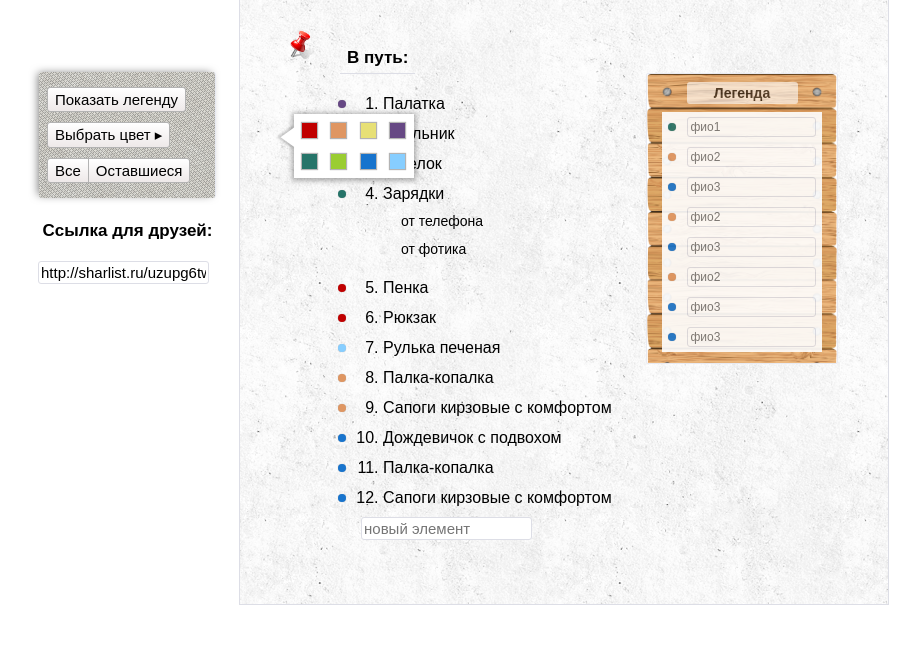
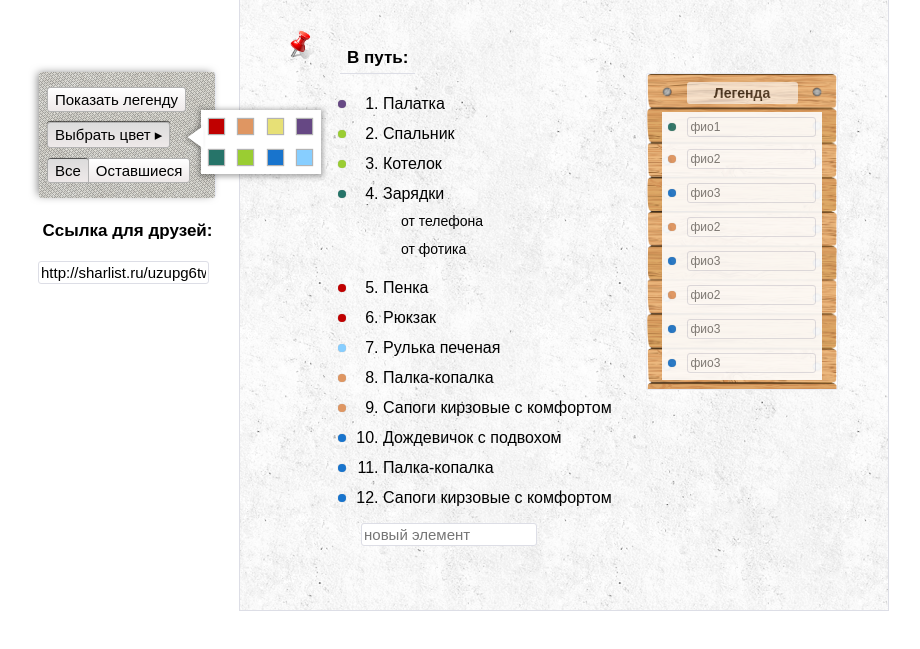
Before and after one commit to aeronka/sharlist, a plain HTML site: page list.html in a window 1280 px wide. Both pictures are taken after a click on the label "Все". Shown: the part 151-800 px from the top of the page, without its empty margins (186-1106 px from the left). Drawn offline with Linux system fonts and the light colour scheme.

Commit message:
Выравнены элементы легенды, добавлена кликабельность к меню

```diff
--- a/css/content.css
+++ b/css/content.css
@@ -49,11 +49,11 @@
 }
 
 .new_elem {
-    width: 165px;
+    width: 170px;
     font-size: 15px;
     padding: 2px;
     border-radius: 3px;
-    margin: 4px 0 4px -22px;
+    margin: 10px 0px 4px -22px;
     border: 1px solid #dddee6;
 }
 
@@ -67,7 +67,7 @@
 /*  ----  List page style content legend----  */
 
 .legend {
-    padding: 8px 15px;
+    padding: 8px 15px 0px 15px;
     border: 1px solid #e8eaf2;
     border-radius: 2px;
     width: 160px;
@@ -94,11 +94,15 @@
 .legend_colors {
     list-style: none;
     background: #ffffff;
-    margin-bottom: 3px;
+    margin-bottom: 9px;
     opacity: 0.9;
 }
 
 .legend_colors_elem {
+    padding: 7px 3px;
+}
+
+.legend_colors_elem:first-child{
     padding: 5px 3px;
 }
 
--- a/css/leftPart.css
+++ b/css/leftPart.css
@@ -43,6 +43,16 @@ body {
 
 .menu_elem {
     margin: 10px 0px;
+    position: relative;
+}
+
+.button_legend:active {
+    outline: none;
+    box-shadow: 0px -1px 1px 0px rgba(0,0,0,0.6);
+    background: -webkit-gradient(linear, left top, left bottom, color-stop(0, #DCDCDC), color-stop(1, #eee9e9));
+    background: -o-linear-gradient(linear, left top, left bottom, color-stop(0, #DCDCDC), color-stop(1, #eee9e9));
+    background: -moz-linear-gradient(top, #DCDCDC, #eee9e9);
+    background: linear-gradient(linear, left top, left bottom, color-stop(0, #DCDCDC), color-stop(1, #eee9e9));
 }
 
 .menu_button {
@@ -87,7 +97,6 @@ body {
 
 .filter {
     position: absolute;
-    z-index: 0;
     opacity: 0;
 }
 
@@ -97,6 +106,17 @@ body {
     font-size: 15px;
     padding: 3px 7px;
     display: inline-block;
+}
+
+.filter:checked + .filter_text{
+    background: #DCDCDC;
+    outline: none;
+    border-radius: 3px;
+    box-shadow: 0px -1px 1px 0px rgba(0,0,0,0.6);
+    background: -webkit-gradient(linear, left top, left bottom, color-stop(0, #DCDCDC), color-stop(1, #eee9e9));
+    background: -o-linear-gradient(linear, left top, left bottom, color-stop(0, #DCDCDC), color-stop(1, #eee9e9));
+    background: -moz-linear-gradient(top, #DCDCDC, #eee9e9);
+    background: linear-gradient(linear, left top, left bottom, color-stop(0, #DCDCDC), color-stop(1, #eee9e9));
 }
 
 .separator {
@@ -127,14 +147,15 @@ body {
     margin-left: 34px;
     margin-top: 10px;
     display: block;
+    -webkit-user-select: all;
 }
 
 /***   Color   ***/
 
 .add_color {
     position: absolute;
-    top: 230px;
-    left: 465px;
+    top: -47px;
+    left: 139px;
     z-index: 2;
 }
 
@@ -197,12 +218,10 @@ body {
     background: #1874CD;
 }
 
-.wrap {
-    margin: -96px 0px 0px -2px;
-}
-
 .arrow {
     position: absolute;
+    top: 42px;
+    left: -2px;
     display: inline-block;
     font-size: 30px;
     color: #FFFFFF;
@@ -210,5 +229,5 @@ body {
     -moz-transform: scaleX(0.7);
     -o-transform: scaleX(0.7);
     transform: scaleX(0.7);
-    text-shadow: -5px 0px 3px rgba(0, 0, 0, 0.2)
+    text-shadow: -4px 0px 6px rgba(0, 0, 0, 0.3);
 }
--- a/list.html
+++ b/list.html
@@ -13,9 +13,9 @@
             <h1 class="logo">Sharlist</h1>
             <div class="left_content">
                 <ul class="menu">
-                    <li class="menu_elem"><button class="menu_button">Показать легенду</button></li>
+                    <li class="menu_elem"><button class="menu_button button_legend">Показать легенду</button></li>
                     <li class="menu_elem">
-                        <button class="menu_button">Выбрать цвет &#9656;</button>
+                        <button class="menu_button button_color_active">Выбрать цвет &#9656;</button>
                         <div class="add_color">
                             <div class="color">
                                 <span class="color_elem red"></span>
@@ -27,12 +27,12 @@
                                 <span class="color_elem deepblue"></span>
                                 <span class="color_elem blue"></span>
                             </div>
-                        <div class="wrap"><span class="arrow">&#9664;</span></div>
+                            <span class="arrow">&#9664;</span>
                         </div>
                     </li>
                     <li class="menu_elem">
                         <div class="tumbler">
-                            <label class="label"><input class="filter button_color_active" type="radio"><span class="filter_text">Все</span></label><label class="label"><input class="filter" type="radio"><span class="filter_text separator">Оставшиеся</span></label>
+                            <label class="label"><input class="filter" type="radio" name="tumbler" value="all"><span class="filter_text">Все</span></label><label class="label"><input class="filter" type="radio" name="tumbler" value="remaining"><span class="filter_text separator">Оставшиеся</span></label>
                         </div>
                     </li>
                 </ul>
```
Lines whose indentation alone changed are shown as unchanged.
